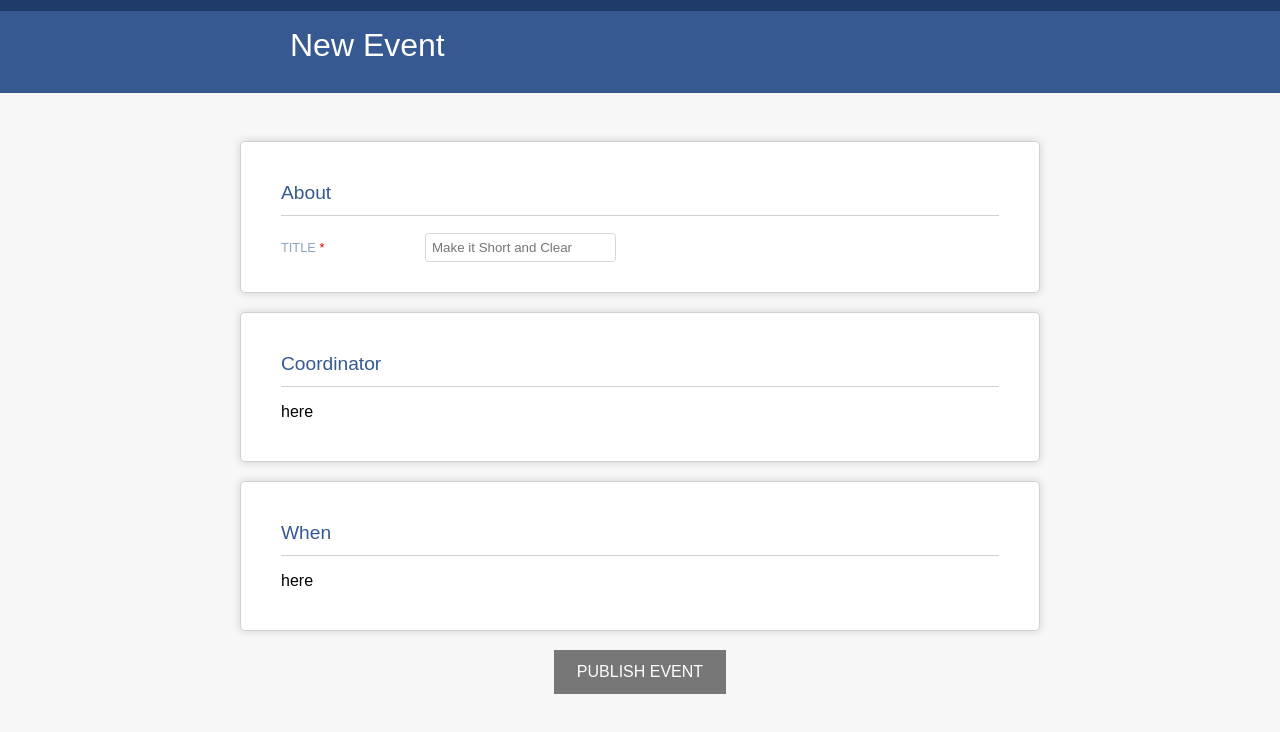
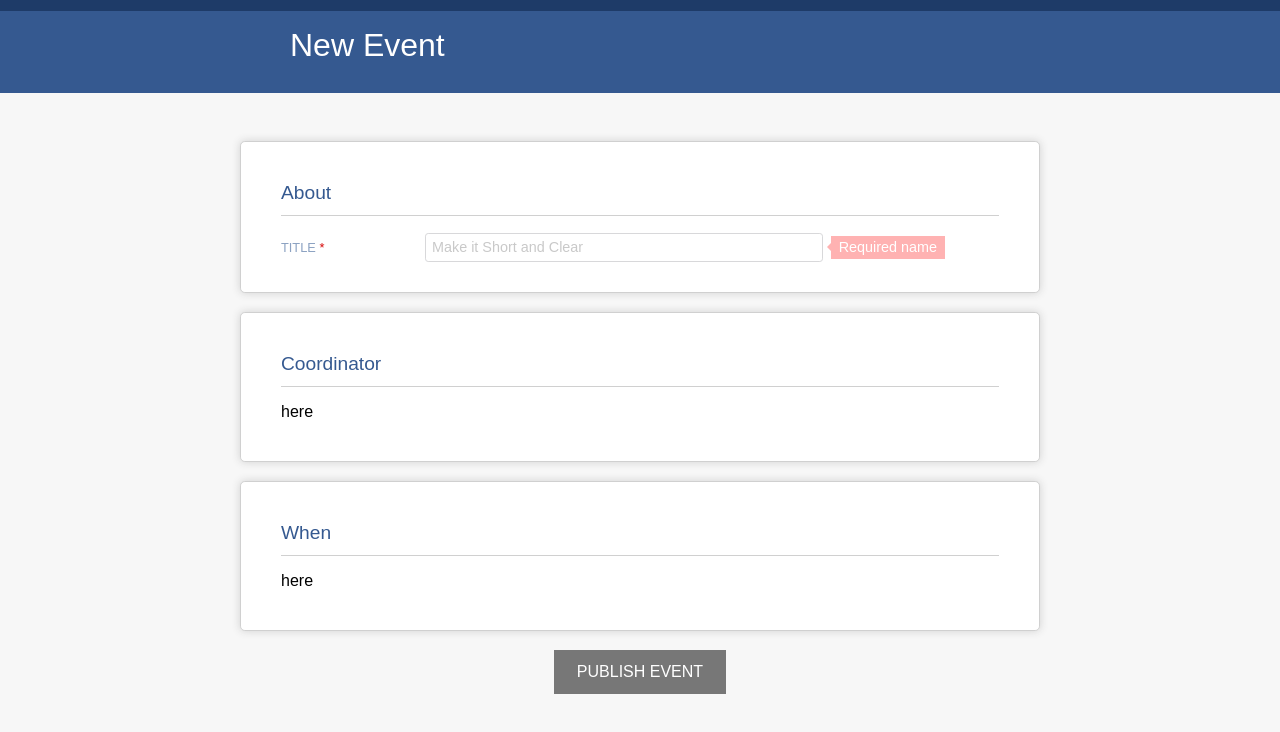
Before and after one commit to Vanilna/react-form, a React (Create React App) app: page / in a window 1280 px wide. Shown: the top 732 px of the page. Built offline with nearby package versions, Linux system fonts and the light colour scheme.

Commit message:
add styling to custom Input and layout styling to from

```diff
--- a/src/Components/Form/Form.js
+++ b/src/Components/Form/Form.js
@@ -4,11 +4,13 @@ import Button from "../../Containers/Button/Button";
 import classes from "./Form.module.css";
 import InputWrapper from "../../Containers/InputWrapper/InputWrapper";
 import Input from "../../Containers/Input/Input";
+import ErrorTooltip from "../../Containers/ErrorTooltip/ErrorTooltip";
 
 const Form = () => {
   const [isDisabled, setDisabled] = useState(true);
   const handleSubmit = () => {};
   const handleButtonClick = () => {};
+  const isValid = true;
 
   return (
     <Fragment>
@@ -18,6 +20,7 @@ const Form = () => {
       <form onSubmit={handleSubmit} className={classes.Form}>
         <FormSection name="About">
           <InputWrapper label="title" isRequired={true}>
+            <div className={classes.InputField}>
               <Input
                 elementType="input"
                 elementConfig={{
@@ -26,6 +29,13 @@ const Form = () => {
                 }}
                 isLabelVisible={false}
               />
+            </div>
+            {isValid && (
+              <ErrorTooltip
+                className={classes.Error}
+                errorMassage="Required name"
+              />
+            )}
           </InputWrapper>
         </FormSection>
         <FormSection name="Coordinator">
--- a/src/Components/Form/Form.module.css
+++ b/src/Components/Form/Form.module.css
@@ -18,3 +18,12 @@
   max-width: 700px;
   margin: 0 auto;
 }
+
+.InputField {
+  width: 70%;
+  display: flex;
+}
+
+.Error {
+  width: 30%;
+}
--- a/src/Containers/ErrorToolTip/ErrorToolTip.js
+++ b/src/Containers/ErrorToolTip/ErrorToolTip.js
@@ -0,0 +1,11 @@
+import React from "react";
+import classes from "./ErrorTooltip.module.css";
+
+const ErrorTooltip = props => (
+  <div className={classes.Tooltip__Block}>
+    <div className={classes.Tooltip__Arrow}></div>
+    <p className={classes.Tooltip__errorMassage}>{props.errorMassage}</p>
+  </div>
+);
+
+export default ErrorTooltip;
--- a/src/Containers/ErrorToolTip/ErrorTooltip.module.css
+++ b/src/Containers/ErrorToolTip/ErrorTooltip.module.css
@@ -0,0 +1,21 @@
+.Tooltip__Block {
+  display: flex;
+  align-items: center;
+}
+
+.Tooltip__Arrow {
+  width: 0px;
+  height: 0px;
+  border-top: 0.3rem solid transparent;
+  border-right: 0.3rem solid #ffb2b2;
+  border-bottom: 0.3rem solid transparent;
+  margin: 0 auto;
+}
+
+.Tooltip__errorMassage {
+  font-size: 0.9rem;
+  color: #fff;
+  background-color: #ffb2b2;
+  padding: 0.2rem 0.5rem;
+  margin: 0;
+}
--- a/src/Containers/Input/Input.js
+++ b/src/Containers/Input/Input.js
@@ -1,4 +1,4 @@
-import React from "react";
+import React, { Fragment } from "react";
 import classes from "./Input.module.css";
 
 const Input = props => {
@@ -17,6 +17,7 @@ const Input = props => {
           {...props.elementConfig}
           value={props.value}
           onChange={props.handleChange}
+          id={props.key}
         />
       );
       break;
@@ -27,6 +28,7 @@ const Input = props => {
           {...props.elementConfig}
           value={props.value}
           onChange={props.handleChange}
+          id={props.key}
         />
       );
       break;
@@ -36,6 +38,7 @@ const Input = props => {
           className={inputClasses.join("")}
           value={props.value}
           onChange={props.handleChange}
+          id={props.key}
         >
           {props.elementConfig.options.map(option => (
             <option
@@ -56,17 +59,21 @@ const Input = props => {
           {...props.elementConfig}
           value={props.value}
           onChange={props.handleChange}
+          id={props.key}
         />
       );
   }
 
   return (
-    <label
-      className={props.isLabelVisible ? classes.LabelVisible : classes.Label}
-    >
+    <Fragment>
       {inputElement}
-      {props.label}
-    </label>
+      <label
+        className={props.isLabelVisible ? classes.LabelVisible : classes.Label}
+        htmlFor={props.key}
+      >
+        {props.label}
+      </label>
+    </Fragment>
   );
 };
 
--- a/src/Containers/Input/Input.module.css
+++ b/src/Containers/Input/Input.module.css
@@ -4,4 +4,26 @@
   color: #676767;
   padding: 0.4rem;
   font-family: inherit;
+  width: 99%;
 }
+
+.Input::placeholder,
+.Input option {
+  color: #c9c9c9;
+  font-size: 0.9rem;
+}
+
+.LabelVisible {
+  font-size: 0.9rem;
+  font-weight: 500;
+  color: #676767;
+}
+
+.Label {
+  position: absolute;
+  height: 1px;
+  width: 1px;
+  overflow: hidden;
+  clip: rect(1px 1px 1px 1px); /* IE6, IE7 */
+  clip: rect(1px, 1px, 1px, 1px);
+}
--- a/src/Containers/InputWrapper/InputWrapper.module.css
+++ b/src/Containers/InputWrapper/InputWrapper.module.css
@@ -20,4 +20,5 @@
 
 .InputContent {
   grid-column: 2 / -1;
+  display: flex;
 }
```
Lines whose indentation alone changed are shown as unchanged.
